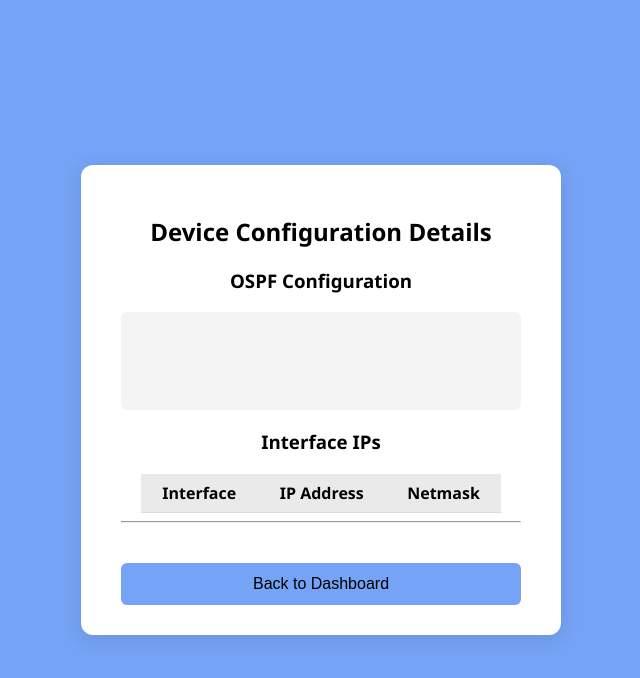
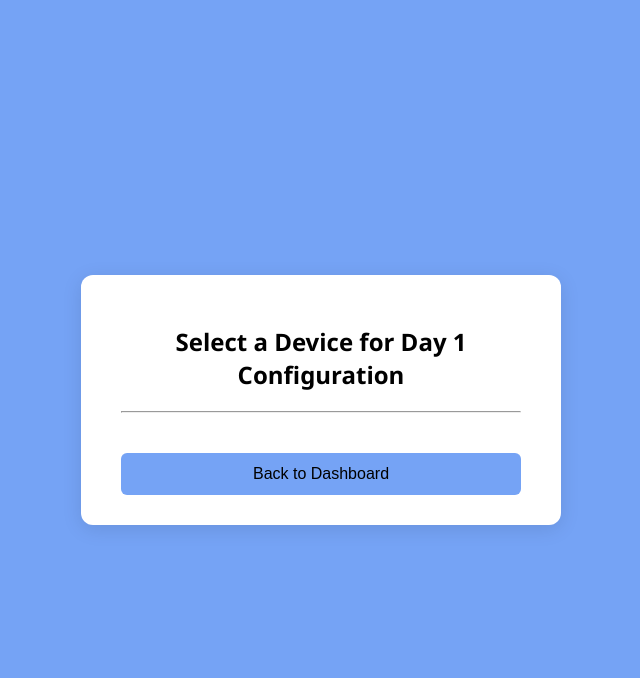
Before and after one commit to KSyed616/AutoNetOps-Intelligent-Network-Automation-Portal-for-Multi-Vendor-day0-day1-Configuration-Management, a FastAPI app: page /day1_menu in a window 1280 px wide. Shown: the top 678 px of the page, without its empty margins (319-959 px from the left). Run offline with FastAPI, Linux system fonts and the light colour scheme; data that the repository does not hold is empty; some libraries are stand-ins or nearby versions.

Commit message:
Day 1 fix

```diff
--- a/templates/day1_devices.html
+++ b/templates/day1_devices.html
@@ -6,29 +6,16 @@
     <link rel="stylesheet" href="/static/style.css" />
 </head>
 <body>
-  <div class="container">
-    <h2>Device Configuration Details</h2>
+    <div class="container">
+        <h2>Select a Device for Day 1 Configuration</h2>
 
-    <h3>OSPF Configuration</h3>
-    <div class="config-box">
-      <pre>{{ ospf_config }}</pre>
-    </div>
+        {% for device in devices %}
+            <form action="/day1/configurations" method="post">
+                <input type="hidden" name="device_id" value="{{ device.device_id }}">
+                <button type="submit">{{ device.hostname }}</button>
+            </form>
+        {% endfor %}
 
-    <h3>Interface IPs</h3>
-    <table>
-      <tr>
-        <th>Interface</th>
-        <th>IP Address</th>
-        <th>Netmask</th>
-      </tr>
-      {% for entry in interface_ips %}
-        <tr>
-          <td>{{ entry.interface }}</td>
-          <td>{{ entry.ip_address or 'None' }}</td>
-          <td>{{ entry.netmask or 'None' }}</td>
-        </tr>
-      {% endfor %}
-    </table>
         <hr>
         <br>
         <a href="/dashboard">
```
